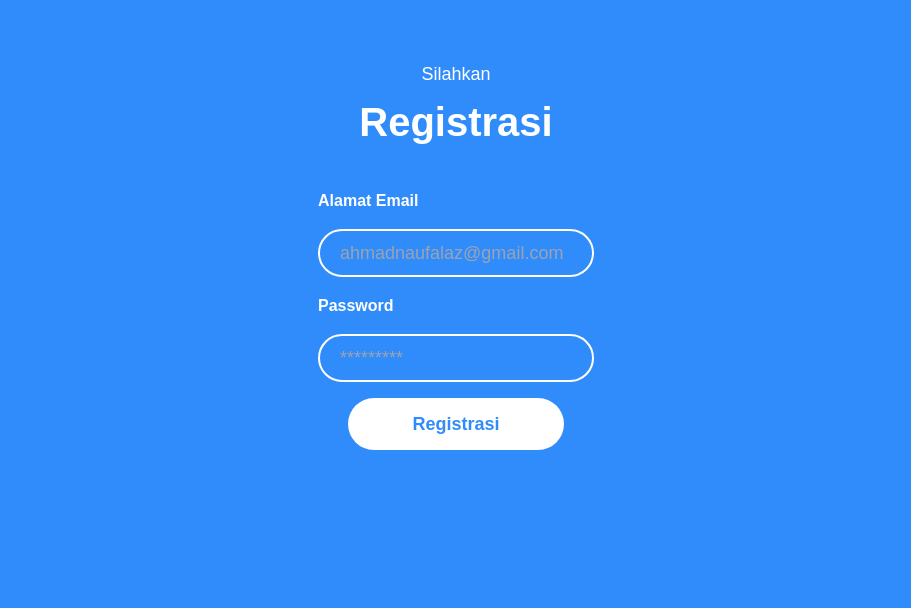
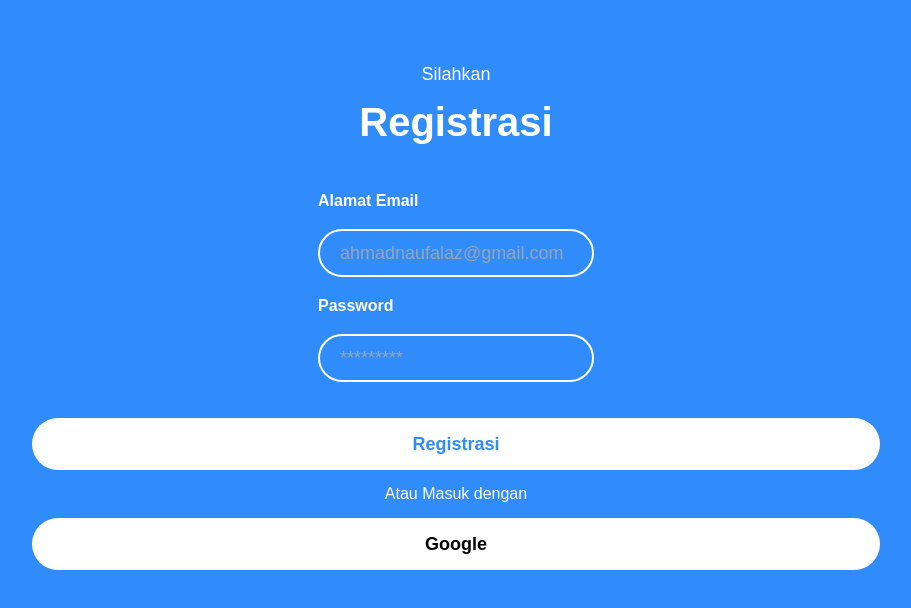
Before and after one commit to anggadiki/Slicing-bank-sampah, a Next.js app: page /auth/register in a window 1280 px wide. Shown: the top 608 px of the page, without its empty margins (184-1095 px from the left). Built offline with nearby package versions, Linux system fonts and the light colour scheme.

Commit message:
complete create registrasi page

```diff
--- a/src/components/molekul/button/index.tsx
+++ b/src/components/molekul/button/index.tsx
@@ -1,8 +1,8 @@
 const Button = (props: any) => {
   const { children, className } = props;
   return (
-    <div className="flex">
-      <div className=" bg-white rounded-full px-16 py-3 font-mulis font-bold text-lg">
+    <div className="flex w-8/12">
+      <div className=" bg-white rounded-full px-10 py-3 font-mulis font-bold text-lg w-screen">
         <button className={className}>{children}</button>
       </div>
     </div>
--- a/src/components/template/register/index.tsx
+++ b/src/components/template/register/index.tsx
@@ -11,8 +11,14 @@ const Register = () => {
       <div className="">
         <Form />
       </div>
-      <div className=" flex w-full justify-center">
+      <div className=" flex w-full justify-center pt-5 text-center">
         <Button className="text-[#308CFB]">Registrasi</Button>
+      </div>
+      <p className="text-center py-3 font-mulis text-white">
+        Atau Masuk dengan
+      </p>
+      <div className=" flex w-full justify-center text-center">
+        <Button className="text-black">Google</Button>
       </div>
     </>
   );
```
